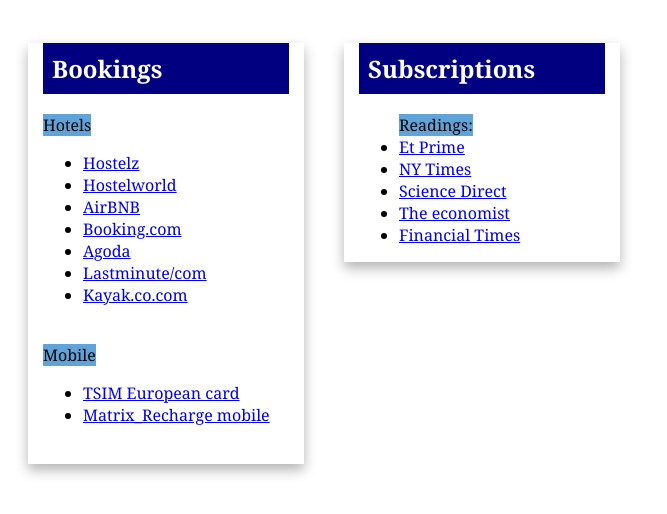
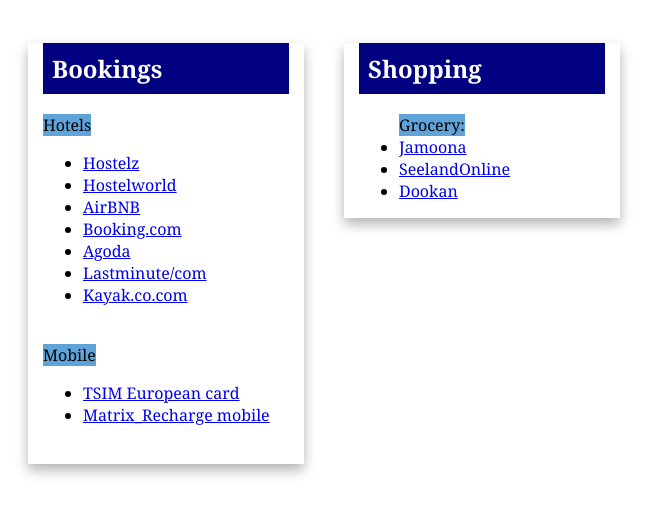
Before and after one commit to kishan1697/iima_germany_exchange, a plain HTML site: page index.html in a window 1280 px wide. Shown: the whole page, without its empty margins (0-667 px from the left). Drawn offline with Linux system fonts and the light colour scheme.

Commit message:
Update 02092022 2308

```diff
--- a/index.html
+++ b/index.html
@@ -61,16 +61,15 @@
 		    <div class="card">
 
 		      <div class="container">
-		        <h2 class="Set1">Subscriptions</h2>
+		        <h2 class="Set1">Shopping</h2>
 
 
 				<ul>
-		       	<mark>Readings:</mark>
-		       	<li><a href="https://economictimes.indiatimes.com/prime">Et Prime</a></li>
-		       	<li><a href="https://www.nytimes.com/">NY Times</a></li>
-		       	<li><a href="http://www.sciencedirect.com.iima.remotexs.in/">Science Direct</a></li>
-		       	<li><a href="https://iima.remotexs.in/user/login?dest=http%3A%2F%2Fwww.economist.com.iima.remotexs.in%2F&error=10002">The economist</a></li>
-				<li><a href="https://www.ft.com/">Financial Times</a></li>
+		       	<mark>Grocery:</mark>
+		       	<li><a href="https://www.jamoona.com/">Jamoona</a></li>
+		       	<li><a href="https://seelandonline.de/">SeelandOnline</a></li>
+		       	<li><a href="https://eu.dookan.com/">Dookan</a></li>
+
 
 
 				</ul>
```
